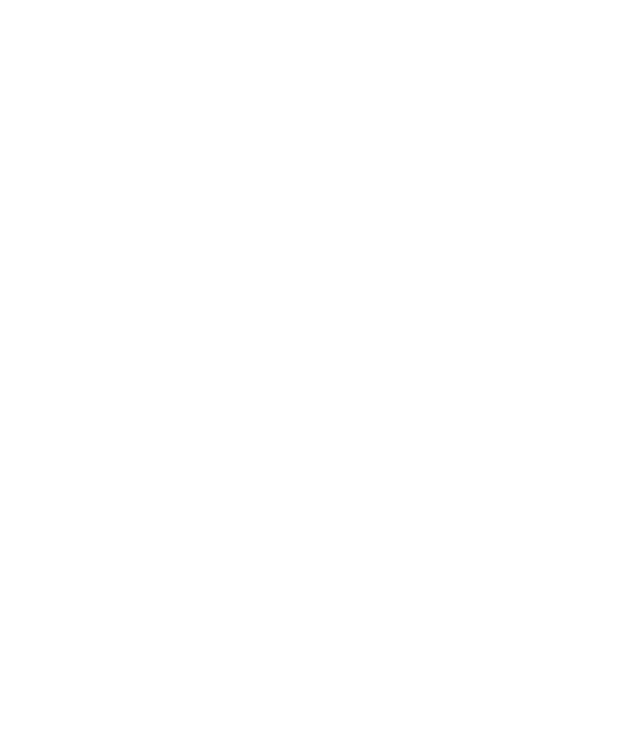
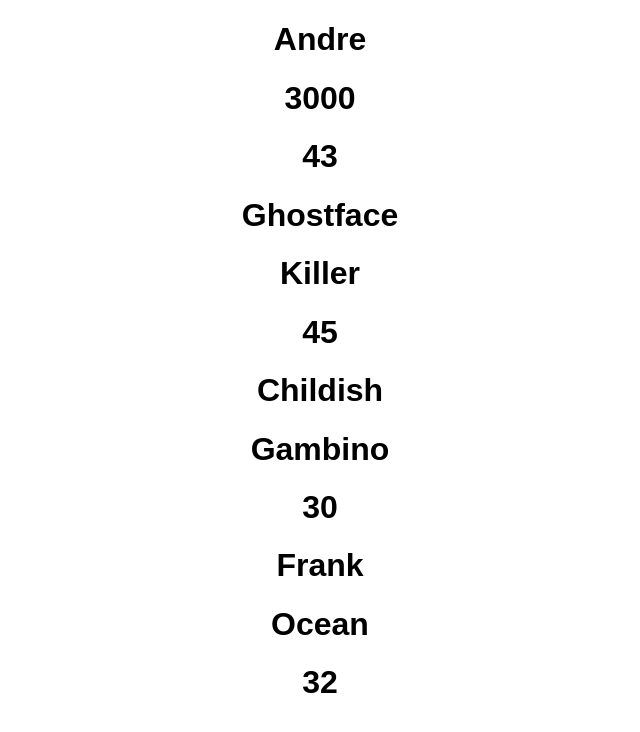
Before and after one commit to cjewell47/React, a React (Create React App) app in the folder simplefilter/: page / in a window 1280 px wide. Shown: the top 732 px of the page, without its empty margins (320-960 px from the left). Built offline with nearby package versions, Linux system fonts and the light colour scheme.

Commit message:
data working now

```diff
--- a/simplefilter/src/App.js
+++ b/simplefilter/src/App.js
@@ -34,13 +34,13 @@
     return (
       <div className="App">
         {
-          people.map(person => {
+          people.map(person =>
             <div key={person.id}>
               <h1>{person.first}</h1>
-              <h1>{person.first}</h1>
+              <h1>{person.last}</h1>
               <h1>{person.age}</h1>
             </div>
-          })
+          )
         }
       </div>
     );
```
